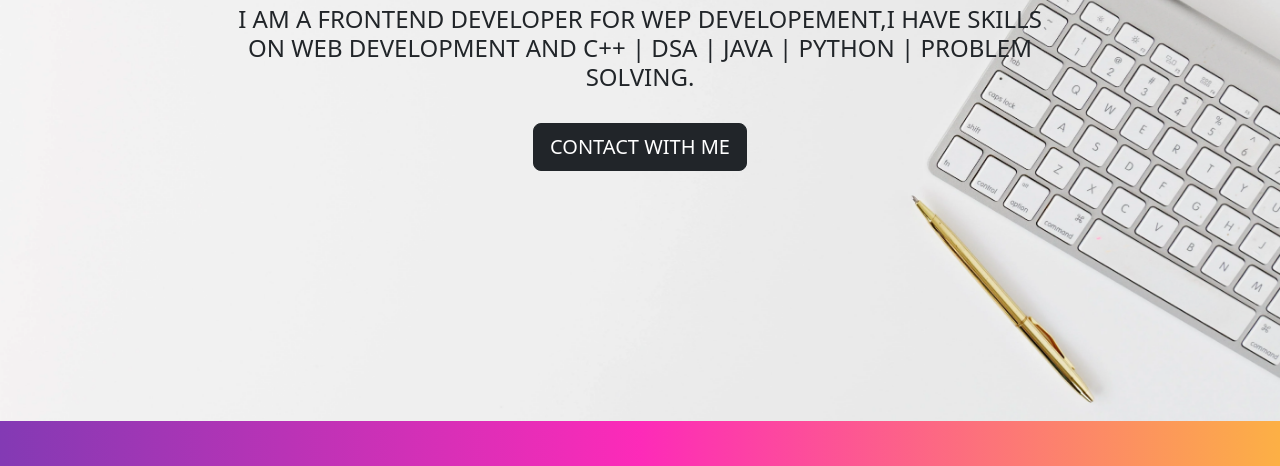
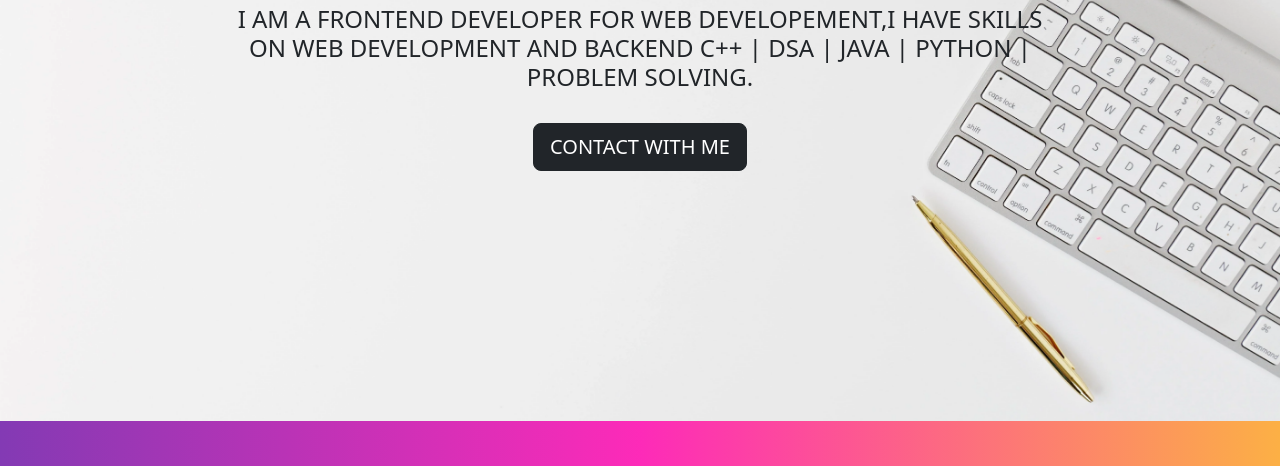
Before and after one commit to krishnnamoorthi/krishnamoorthi-portfolio, a plain HTML site: page index.html in a window 1280 px wide. Shown: the part 317-783 px from the top of the page. Drawn offline with nearby package versions, Linux system fonts and the light colour scheme.

Commit message:
changes made

```diff
--- a/index.html
+++ b/index.html
@@ -43,7 +43,7 @@
         <div class="col-md-12">
           <div class="w-75 m-auto">
             <h1 class="pb-3">HI MY NAME IS KRISHNAMOORTHI G</h1>
-            <h4 class="pb-4">I am a Frontend Developer for Wep Developement,I have skills on web development and  c++ | DSA | java | python | problem solving.</h4>
+            <h4 class="pb-4">I am a Frontend Developer for Web Developement,I have skills on web development and backend c++ | DSA | java | python | problem solving.</h4>
             <a href="https://wa.me/+917010663835?text=Hi Krishnamoorthi!!!" class="btn btn-dark btn-lg text-uppercase" target="_blank">Contact with me</a>
 
           </div>
```
